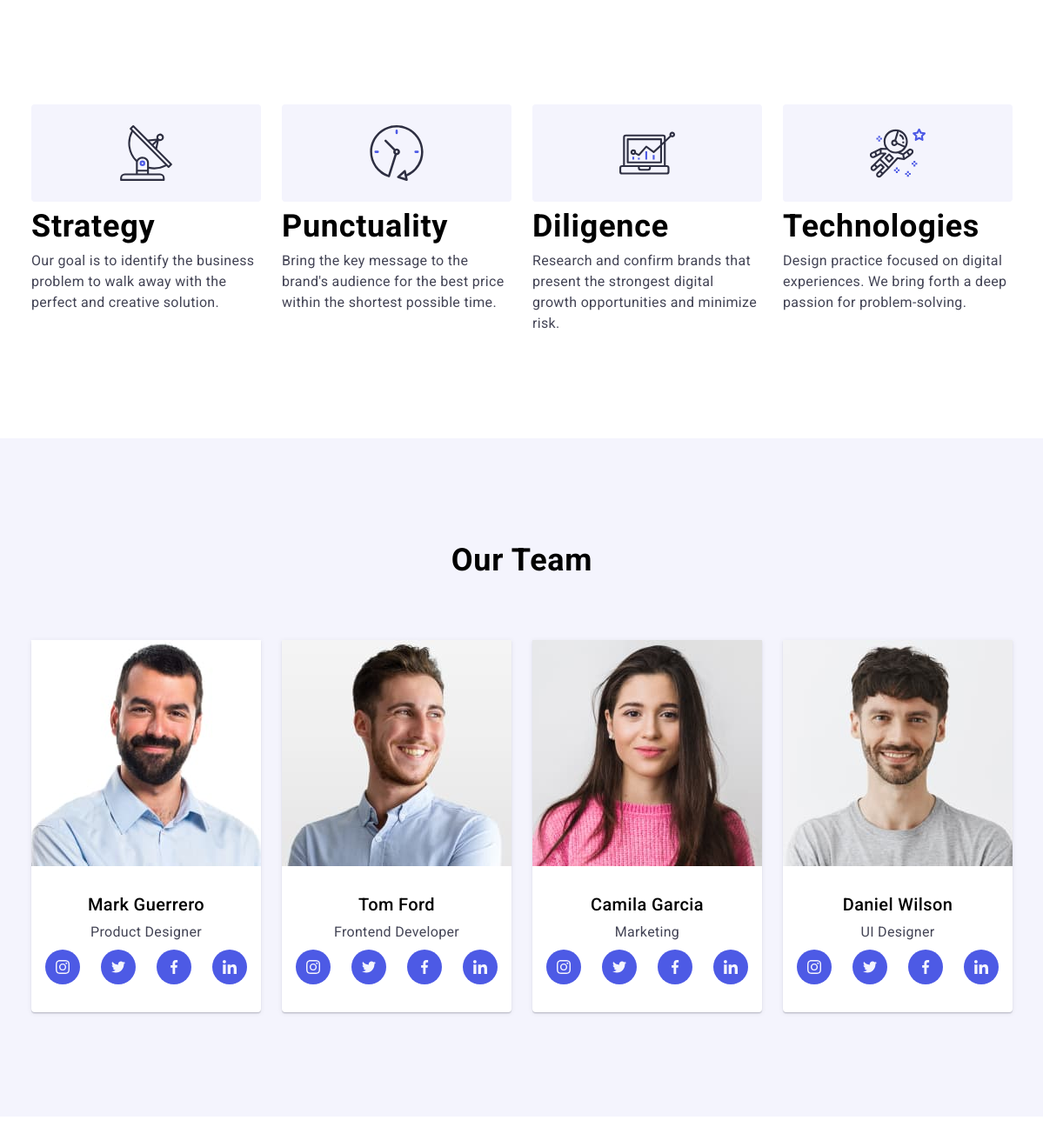
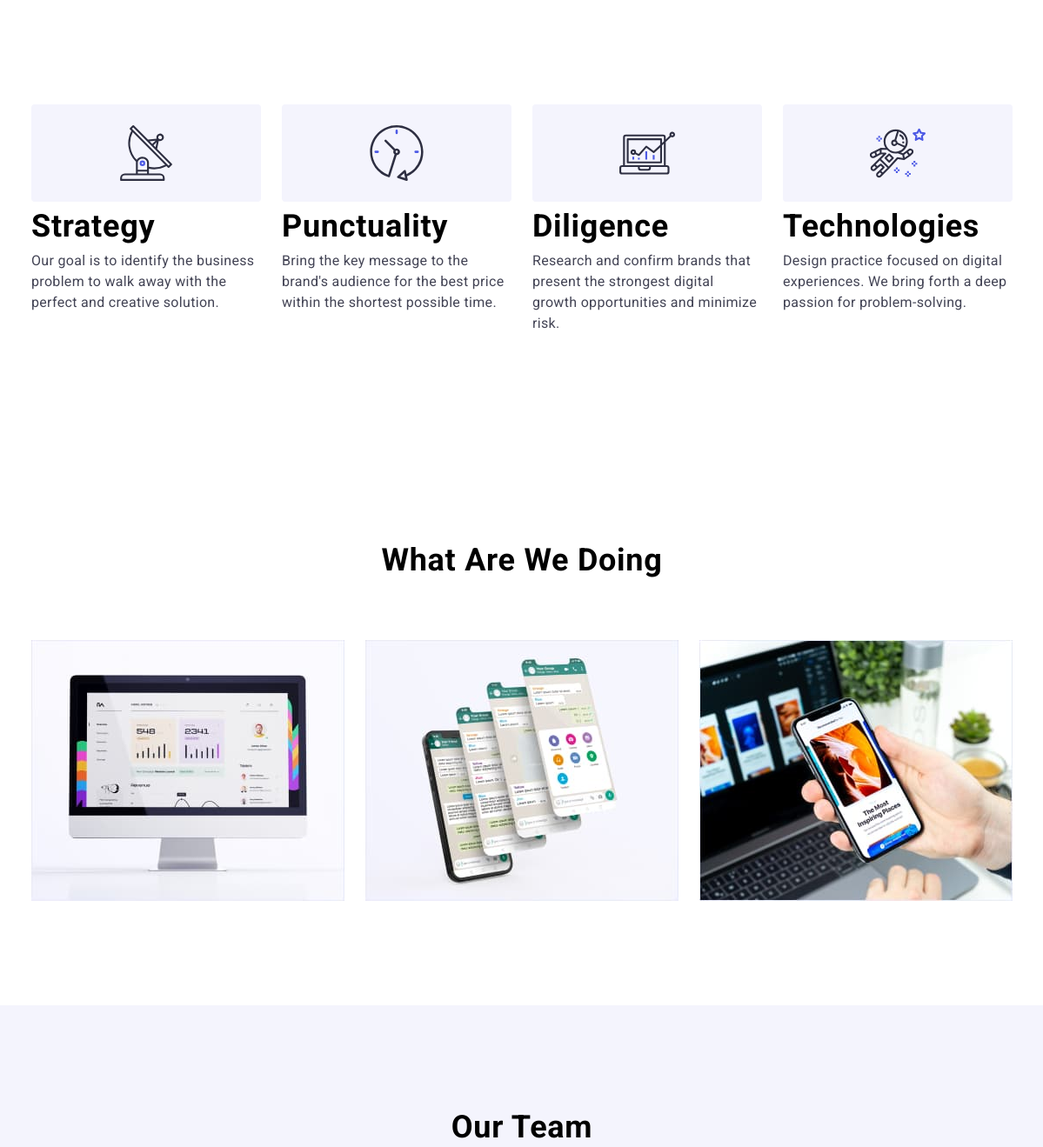
Before and after one commit to AndrewVgsoh/goit-markup-hw-06, a plain HTML site: page index.html in a window 1536 px wide. Shown: the top 1319 px of the page at 87% size, without its empty margins (168-1367 px from the left). Before the commit the page ends 1284 px from the top, so only its background shows below. Drawn offline with nearby package versions, Linux system fonts and the light colour scheme.

Commit message:
hw6
work

```diff
--- a/css/media.css
+++ b/css/media.css
@@ -52,6 +52,9 @@
         width: calc((100% - 72px) / 4);
 
     }
+    .features {
+        padding-bottom: 120px;
+    }
     .features-ul {
         width: 1128px;
         margin: 120px 0;
@@ -59,13 +62,18 @@
     .features-title {
         text-align: left;
     }
+    .work {
+        display: flex;
+    }
     .feat-icons {
         display: flex;
     }
     .team-participant {
         gap: 24px;
         max-width: unset;
+    }
 
-
+    .team {
+        padding: 120px 0;
     }
 }
--- a/css/styles.css
+++ b/css/styles.css
@@ -263,6 +263,7 @@ gap: 8px;
   margin: 0;
   padding-top: 0;
   padding-bottom: 120px;
+  display: none;
 }
 .work-title {
   font-weight: 700;
@@ -284,7 +285,7 @@ gap: 8px;
 }
 .team {
   background-color: var(--light);
-  padding: 120px 0;
+  padding: 96px 0;
 }
 .team-title {
   font-weight: 700;
--- a/index.html
+++ b/index.html
@@ -105,7 +105,7 @@
           </ul>
         </div>
       </section>
-      <!-- <section class="work section">
+      <section class="work section">
         <div class="container">
           <h2 class="work-title">What Are We Doing</h2>
           <ul class="works">
@@ -120,7 +120,7 @@
             </li>
           </ul>
         </div>
-      </section> -->
+      </section>
       <section class="team section">
         <div class="container">
           <h2 class="team-title">Our Team</h2>
```
